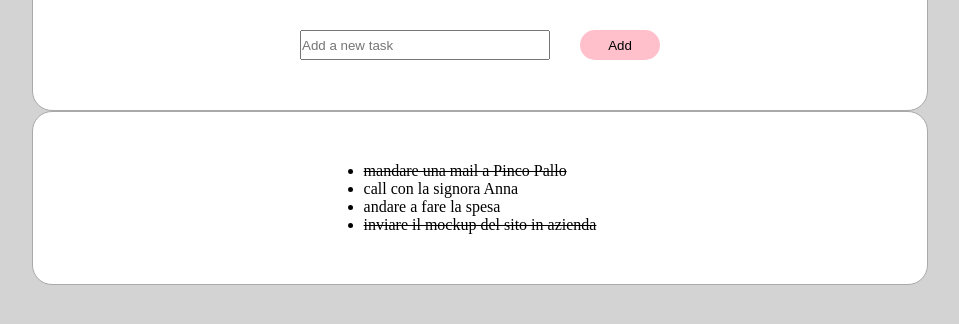
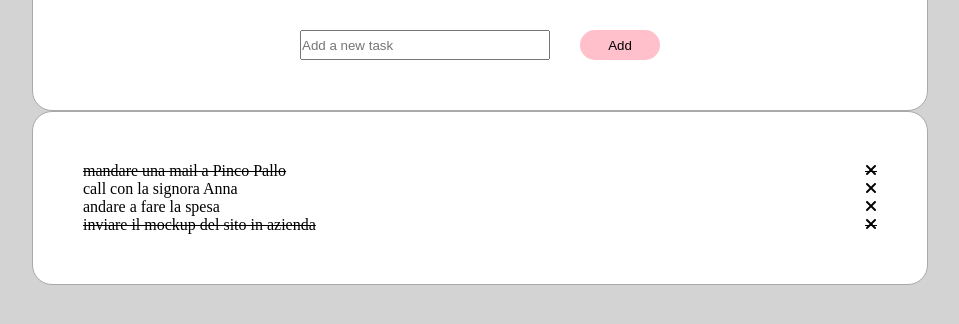
Before and after one commit to AriannaRuggirello/vue-todolist, a plain HTML site: page index.html in a window 1280 px wide. Shown: the part 158-482 px from the top of the page, without its empty margins (160-1119 px from the left). Drawn offline with nearby package versions, Linux system fonts and the light colour scheme.

Commit message:
x remove task

```diff
--- a/css/style.css
+++ b/css/style.css
@@ -63,9 +63,9 @@ input{
     justify-content: space-around;
 }
 
-.col{
+li{
     display: flex;
-    flex-direction: column;
+    justify-content: space-between;
 }
 
 .done{
--- a/index.html
+++ b/index.html
@@ -22,26 +22,28 @@
         </header>
 
         <main>
-            <div class="row-around">
+            <!-- LIST -->
 
-                <!-- LIST -->
-                <div class="col">
-                    <ul>
-                        <li v-for="task in tasks" :class="(task.done === true) ? 'done' : ''">{{task.text}}</li>
-                    </ul>
-                </div>
+                <ul>
+                    <li v-for="(task,idx) in tasks" :class="(task.done === true) ? 'done' : ''"> {{task.text}}
 
-                <!-- X MARK -->
-                <!-- <div class="col">
-                <i class="fa-solid fa-xmark"></i>
-                </div> -->
+
+                    <i class="fa-solid fa-xmark" @click="removeTask(idx)"></i>
+                    </li>
+
+                </ul>
+
+
+
+
+
 
                 <!-- DONE -->
                 <!-- <div class="col">
-                <span>Done</span> -->
-            </div>
+                    <span>Done</span>
+                </div> -->
 
-            </div>
+
         </main>
     </div>
 
--- a/js/main.js
+++ b/js/main.js
@@ -38,14 +38,9 @@ createApp({
         }
     },
     methods: {
-        checkTask(){
-            if(this.done == true){
+        removeTask(indice){
+           this.tasks.splice(indice, 1);
 
-                console.log('text barrato');
-            }
-            else{
-                console.log('da fare');
-            }
         }
 
     }
```
